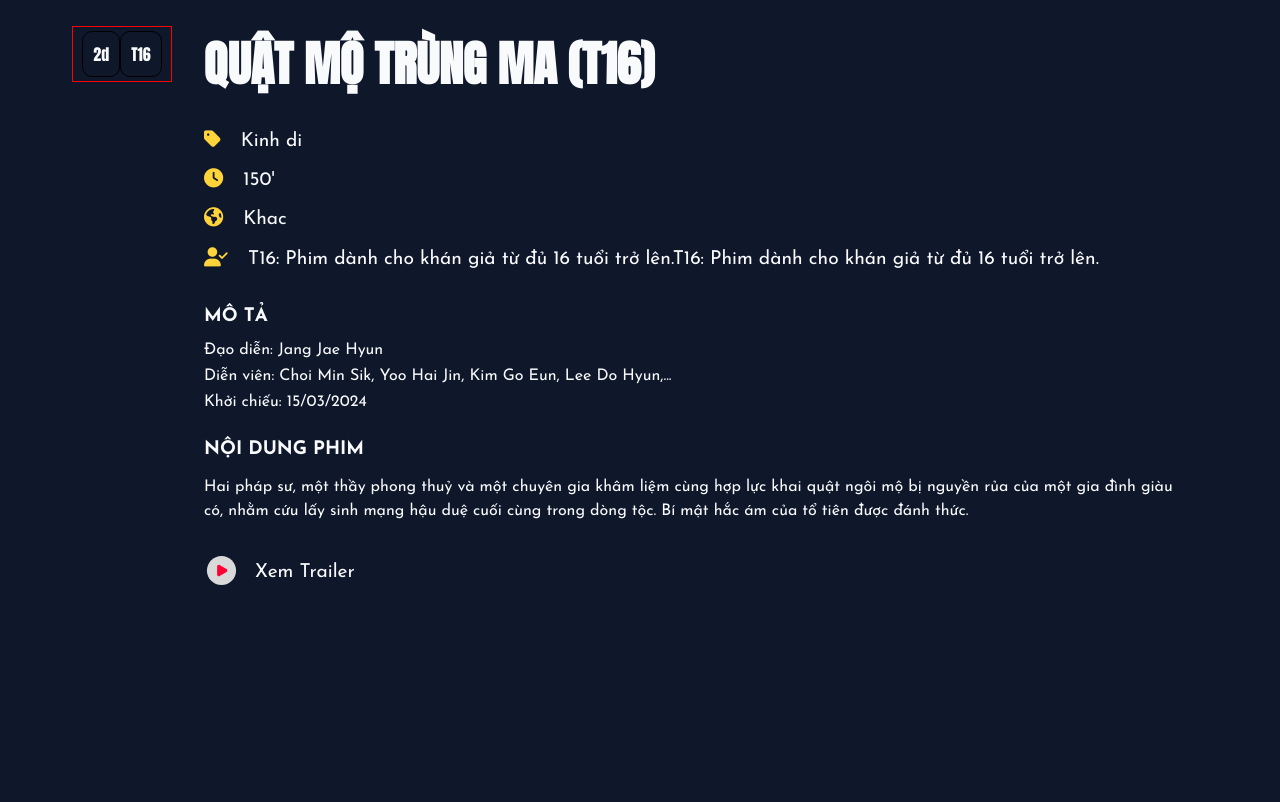
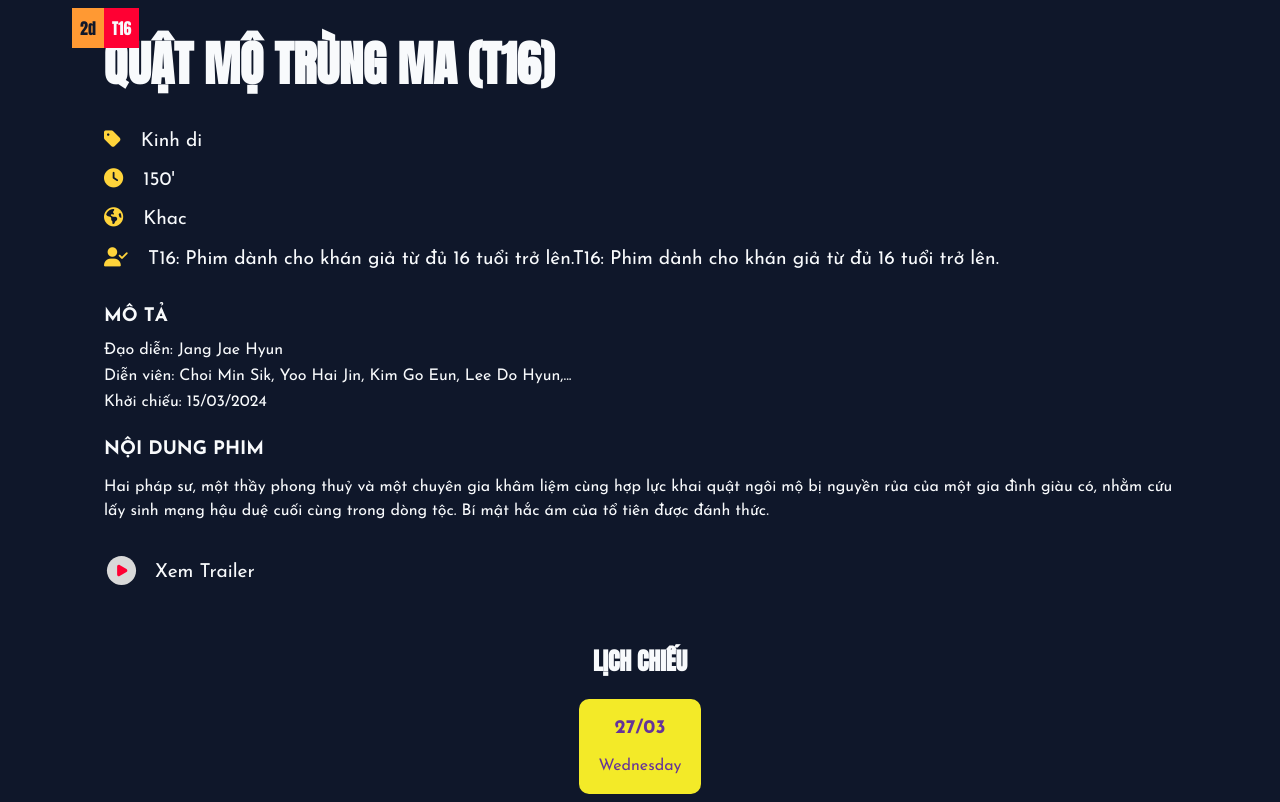
Before and after one commit to ducmingg/Booking-ticket-movie-webiste, a website: page book_moive.html in a window 1280 px wide. Drawn offline with Linux system fonts and the light colour scheme.

Commit message:
feature/shtime film

```diff
--- a/book_moive.html
+++ b/book_moive.html
@@ -24,8 +24,6 @@
                     <div class="attach">
                         <div class="type__movie">
                             <span class="txt">2d</span>
-                        </div>
-                        <div class="age">
                             <span class="num">T16</span>
                         </div>
                     </div>
@@ -64,7 +62,22 @@
             </div>
         </section>
 
-        <section class="sec-shtime"></section>
+        <section class="sh__time--wrapper">
+            <div class="shtime__header">
+                <div class="shtime__header--title">
+                    <h1>LỊCH CHIẾU</h1>
+                </div>
+                <div class="shtime__header--timelist">
+                    <div class="box-time">
+                        <div class="date-time"><span>27/03</span></div>
+                        <div class="day-time"><span>Wednesday</span></div>
+                    </div>
+                </div>
+            </div>
+            <div class="shtime__body"></div>
+            <div class="shtime__footer"></div>
+
+        </section>
     </div>
 </body>
 
--- a/style/style.scss
+++ b/style/style.scss
@@ -19,19 +19,29 @@
                 display: flex;
                 align-items: center;
                 justify-content: center;
-                width: 100px;
-                border: 1px solid red;
-                padding: 15px;
-                .type__movie span,
-                .age>span {
+
+                .type__movie {
                     font-family: "Anton", sans-serif;
-                    border: 1px solid black;
-                    padding: 10px 10px;
-                    border-radius: 10px;
+                    display: flex;
+                    justify-content: center;
+                    align-items: center;
+                    flex-direction: row;
+                    position: absolute;
+                    top: 0;
+                    left: 0;
+
+                    .txt {
+                        padding: 8px;
+                        background-color: #FF9933;
+                        color: #0F172A;
+                    }
+
+                    .num {
+                        background-color: #FF0033;
+                        padding: 8px;
+                    }
                 }
-                .type__movie {
-                    background-color:#FF9933 ;
-                }
+
             }
         }
     }
@@ -116,3 +126,57 @@
         }
     }
 }
+
+//
+.detail__img {
+    position: relative;
+}
+
+//
+.sh__time--wrapper {
+    .shtime__header {
+        display: flex;
+        justify-content: center;
+        align-items: center;
+        flex-direction: column;
+
+        &--title {
+            font-family: "Anton", sans-serif;
+        }
+
+        &--timelist {
+            display: flex;
+            flex-direction: row;
+            justify-content: center;
+            align-items: center;
+
+            .box-time {
+                margin-right: 20px;
+                margin-left: 20px;
+                background-color: #F3EA28;
+                display: flex;
+                justify-content: space-between;
+                align-items: center;
+                flex-direction: column;
+                font-family: "Josefin Sans", sans-serif;
+                padding: 20px;
+                border-radius: 10px;
+
+                .date-time {
+                    margin-bottom: 20px;
+                    font-weight: bold;
+                    font-size: 1.2em;
+                }
+
+                .date-time span,
+                .day-time span {
+                    color: #663399;
+                    background-color: #F3EA28;
+                }
+
+            }
+
+            ;
+        }
+    }
+}
```
Also changed, not shown: style/style.css.
